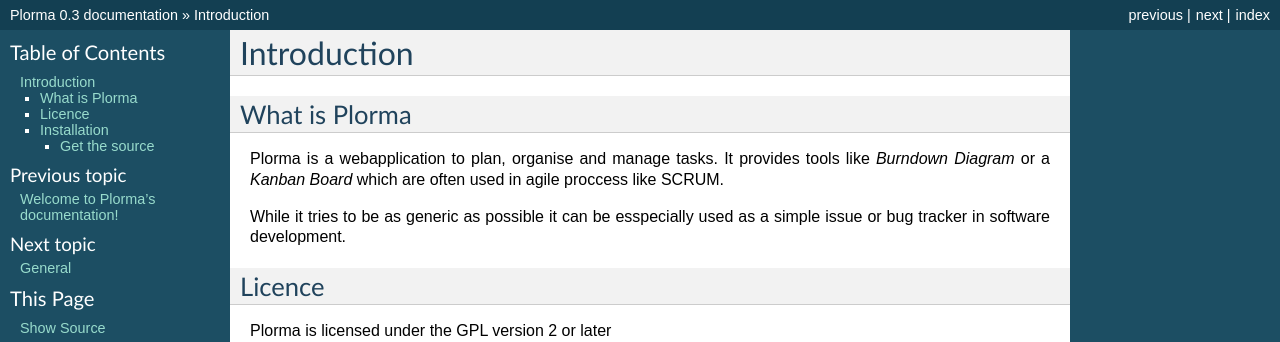
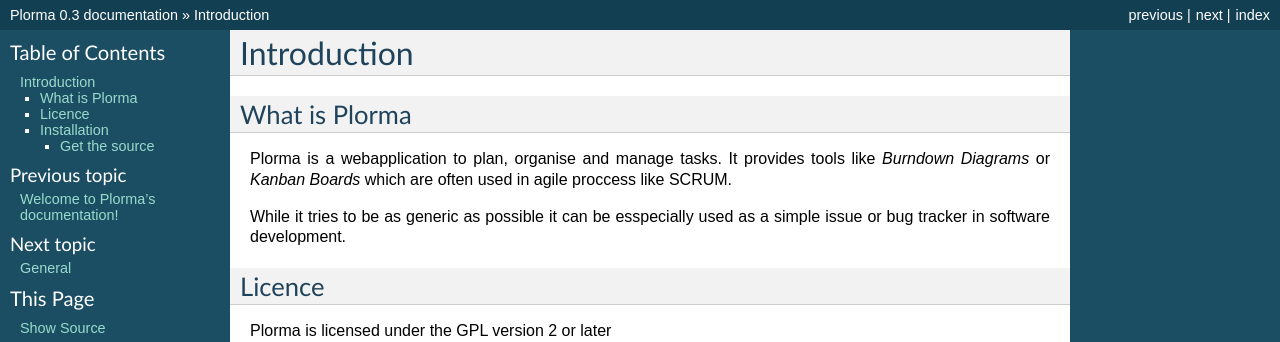
Before and after one commit to toirl/plorma, a Sphinx documentation site: the page built from docs/source/intro.rst, in a window 1280 px wide. Shown: the top 342 px of the page. Built offline with Sphinx 7.4.7, drawn with Linux system fonts in a browser that asks for light colours.

Commit message:
Fixed typo

```diff
--- a/docs/source/intro.rst
+++ b/docs/source/intro.rst
@@ -4,7 +4,7 @@
 What is Plorma
 ==============
 Plorma is a webapplication to plan, organise and manage tasks. It provides
-tools like *Burndown Diagram* or a *Kanban Board* which are often used in
+tools like *Burndown Diagrams* or *Kanban Boards* which are often used in
 agile proccess like SCRUM.
 
 While it tries to be as generic as possible it can be esspecially used as a
```
